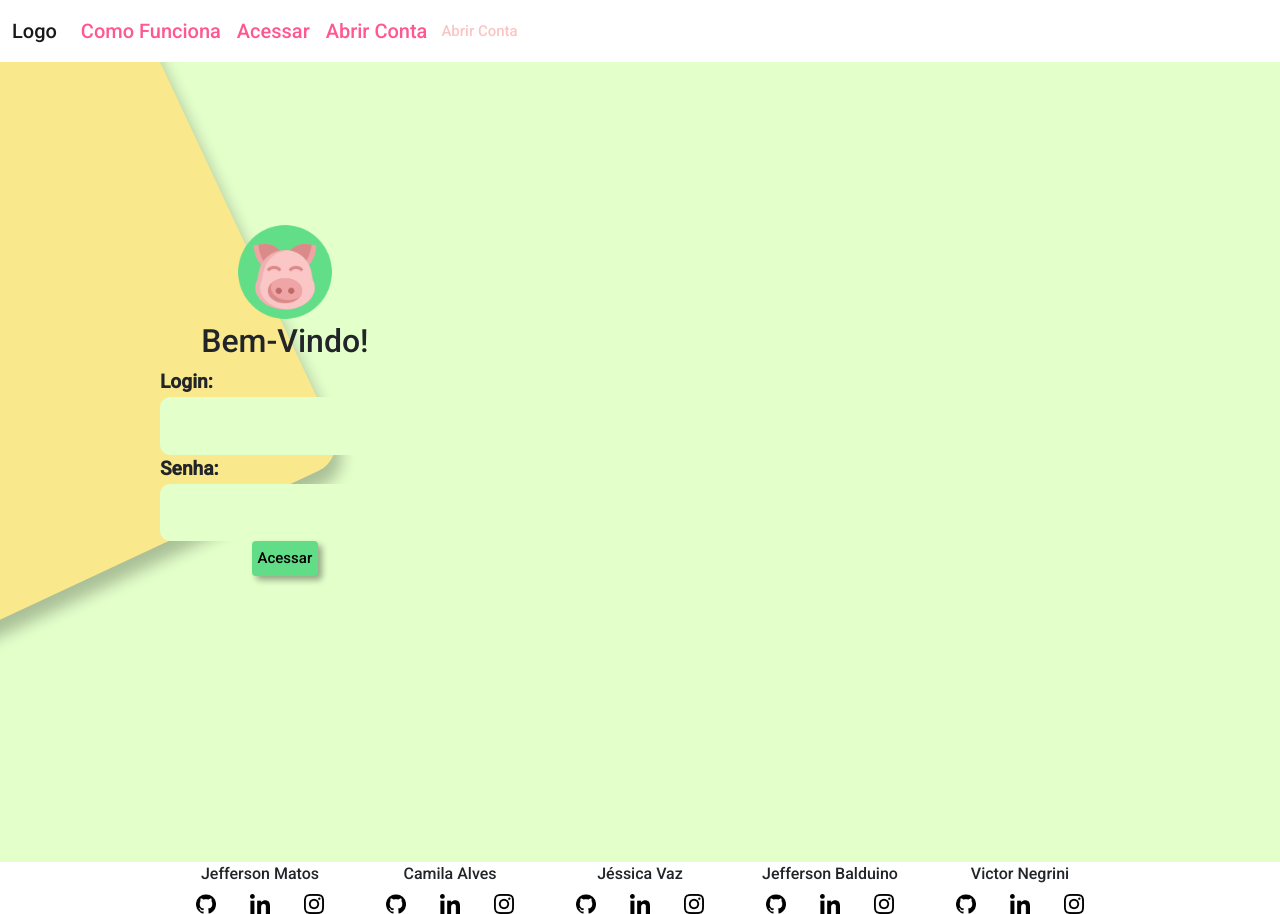
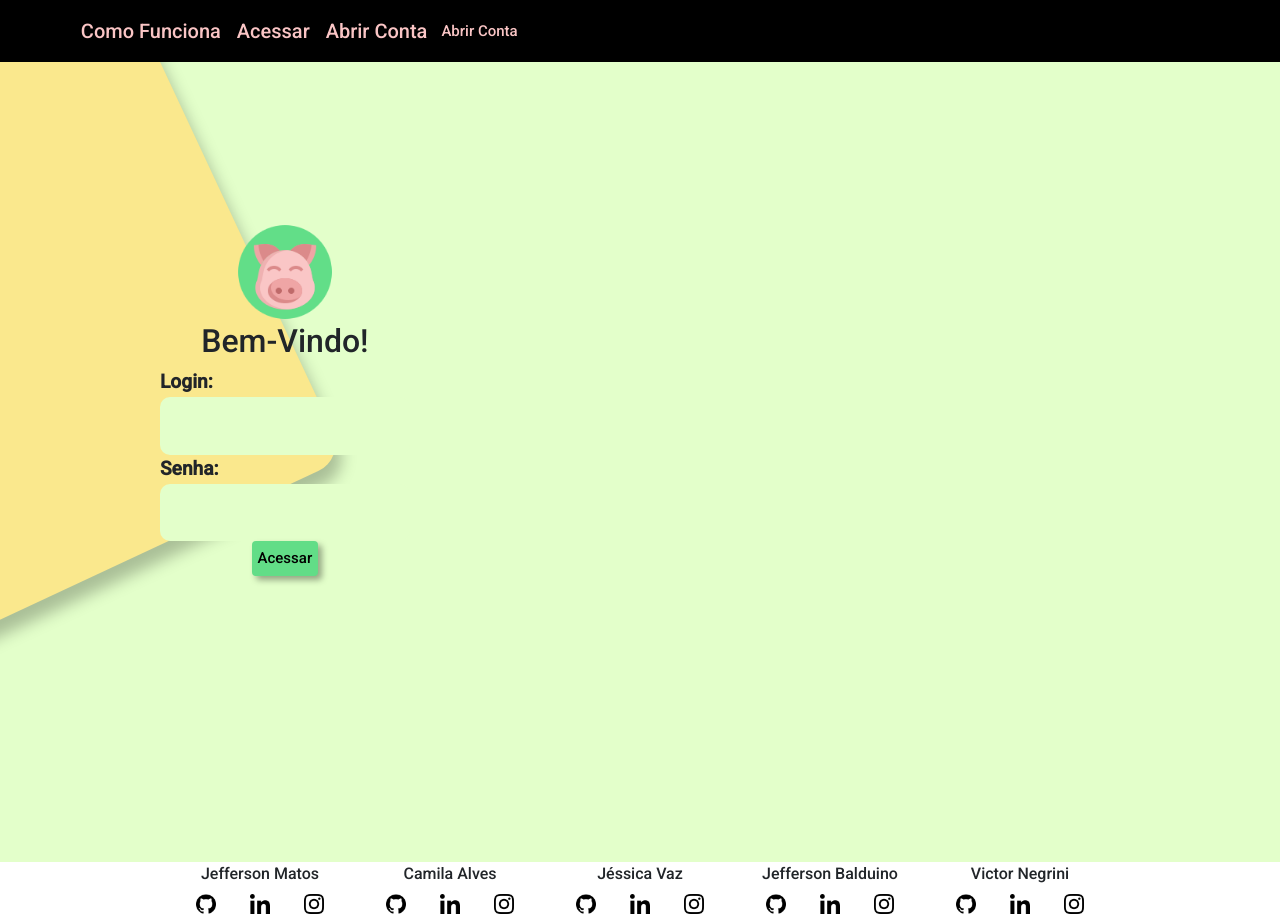
Before and after one commit to RAGNAROK-2-0/e-coin-app, a React (Create React App) app: page / in a window 1280 px wide. Built offline with nearby package versions, Linux system fonts and the light colour scheme.

Commit message:
Addheadercolor

```diff
--- a/src/components/Header/index.css
+++ b/src/components/Header/index.css
@@ -1,10 +1,10 @@
 .header{
-    background-color: #ffff;
+    background-color: #000000;
     min-height: 3rem;
     position: relative;
     z-index: 10;
 }
 .fontColor{
-    color: #Ff5890 !important;
+    color: #FAC5C5 !important;
     font-size: 20px;
 }
```
